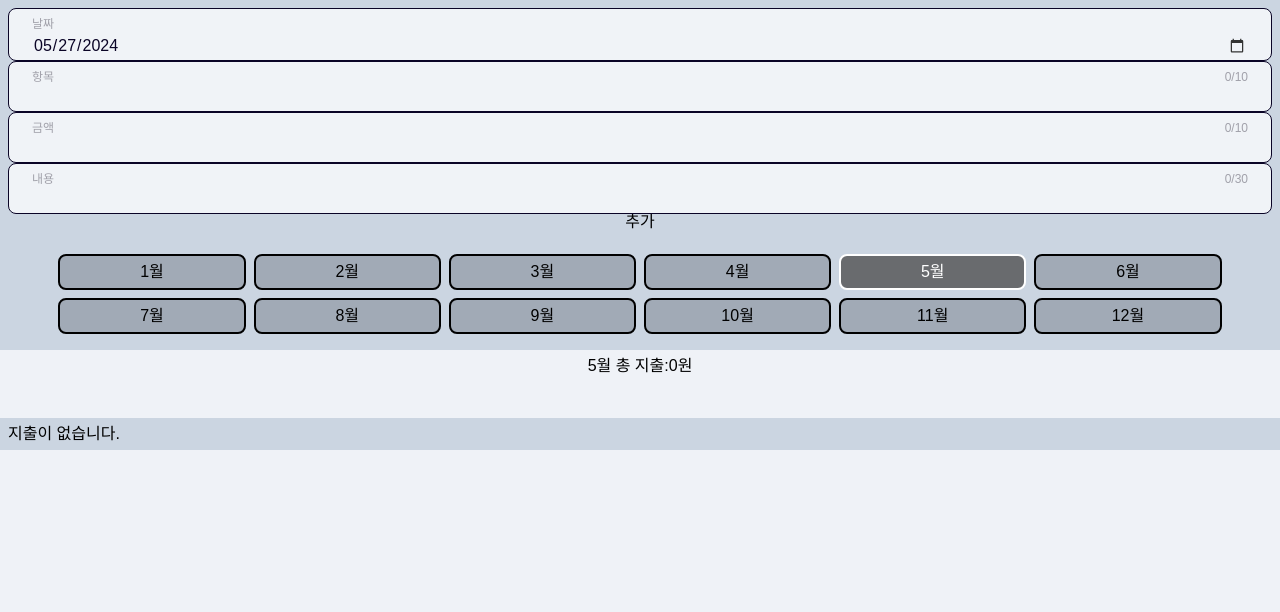
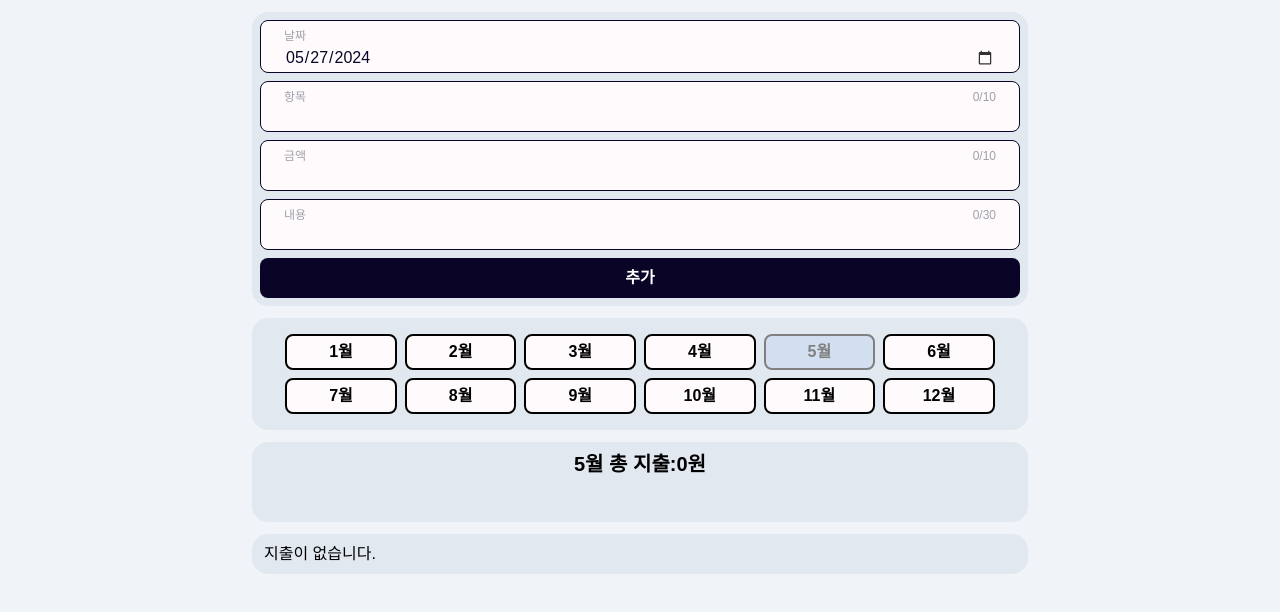
Before and after one commit to butterbeetle/sparta-account-book, a React (Vite) app: page / in a window 1280 px wide. Shown: the top 612 px of the page. Built offline with nearby package versions, Linux system fonts and the light colour scheme.

Commit message:
Design: 전체적인 디자인 변경

```diff
--- a/src/components/Calendar.jsx
+++ b/src/components/Calendar.jsx
@@ -4,7 +4,8 @@ import { monthSelectHandler } from "../redux/slices/record.slice";
 
 const CalendarDiv = styled.div`
   padding: 16px;
-  background: #cbd5e1;
+  background-color: #e2e8f0;
+  border-radius: 16px;
 `;
 
 const CalendarUl = styled.ul`
@@ -21,11 +22,12 @@ const Calendarli = styled.li`
   border-width: 2px;
   border-style: solid;
   text-align: center;
+  font-weight: bold;
   width: 15%;
   min-width: 60px;
   background-color: ${({ $isSelected }) =>
-    $isSelected ? "#696b6e" : "#a1aab6"};
-  color: ${({ $isSelected }) => ($isSelected ? "white" : "black")};
+    $isSelected ? "#d2dff0" : "#fffafc"};
+  color: ${({ $isSelected }) => ($isSelected ? "gray" : "black")};
   cursor: pointer;
 `;
 
--- a/src/components/DataInput.jsx
+++ b/src/components/DataInput.jsx
@@ -43,7 +43,7 @@ const Input = styled.input`
   border-radius: 8px;
   font-size: 16px;
   color: #0a0426;
-  background-color: #f0f3f7;
+  background-color: #fffafc;
   outline: none;
   transition: border-color 0.3s, box-shadow 0.3s;
 
--- a/src/components/DataInputForm.jsx
+++ b/src/components/DataInputForm.jsx
@@ -17,10 +17,32 @@ import validateInput from "../utils/validateInput";
 const Form = styled.form`
   display: flex;
   flex-direction: column;
+  gap: 8px;
   padding: 8px;
-  background: #cbd5e1;
+  background-color: #e2e8f0;
+  border-radius: 16px;
 `;
 
+const Button = styled.button`
+  padding: 12px;
+  font-size: 16px;
+  font-weight: bold;
+  color: #ffffff;
+  background-color: #0a0426;
+  border: none;
+  border-radius: 8px;
+  cursor: pointer;
+
+  &:hover {
+    background-color: #1c1c3b;
+    box-shadow: 0 4px 8px rgba(0, 0, 0, 0.2);
+  }
+
+  &:active {
+    background-color: #0a0426;
+    box-shadow: 0 2px 4px rgba(0, 0, 0, 0.2);
+  }
+`;
 const initialInputData = {
   date: formatDate(new Date()),
   category: "",
@@ -92,11 +114,11 @@ export default function DataInputForm() {
           setInputData={setInputData}
         />
       ))}
-      <button type="submit">{isUpdate ? "수정" : "추가"}</button>
+      <Button type="submit">{isUpdate ? "수정" : "추가"}</Button>
       {isUpdate && (
-        <button onClick={onDeleteHandler} type="button">
+        <Button onClick={onDeleteHandler} type="button">
           삭제
-        </button>
+        </Button>
       )}
     </Form>
   );
--- a/src/components/RecordsList.jsx
+++ b/src/components/RecordsList.jsx
@@ -4,14 +4,33 @@ import styled from "styled-components";
 import formatAmount from "../utils/formatAmount";
 
 const RecordsListMainDiv = styled.div`
-  padding: 8px;
-  background-color: #cbd5e1;
+  height: 100%;
+  padding: 12px;
+  background-color: #e2e8f0;
+  border-radius: 16px;
 `;
 
 const ListUl = styled.ul`
   display: flex;
   flex-direction: column;
   gap: 8px;
+  max-height: 400px;
+  overflow-y: auto;
+  padding-right: 16px;
+
+  &::-webkit-scrollbar {
+    width: 10px;
+  }
+  &::-webkit-scrollbar-thumb {
+    background-color: #575757;
+    border-radius: 16px;
+    border: 0 solid transparent;
+    background-clip: content-box;
+  }
+  &::-webkit-scrollbar-track {
+    background-color: #f1f1f1;
+    border-radius: 16px;
+  }
 `;
 
 const ListLi = styled.li`
@@ -20,8 +39,15 @@ const ListLi = styled.li`
   align-items: center;
   padding: 12px;
   border-radius: 8px;
-  border: 1px solid gray;
-  box-shadow: rgba(0, 0, 0, 0.1) 0px 4px 6px;
+  border: 1px solid #d1d5db;
+  background-color: #fffafc;
+  box-shadow: rgba(0, 0, 0, 0.1) 0px 2px 3px;
+
+  &:hover {
+    box-shadow: rgba(0, 0, 0, 0.1) 0px 12px 14px;
+    background-color: #d2dff0;
+    border: 1px solid #acb0b6;
+  }
 `;
 
 const ContentDiv = styled.div`
@@ -30,10 +56,11 @@ const ContentDiv = styled.div`
   flex: 1;
   flex-direction: column;
   gap: 8px;
+  color: #1f2937;
 `;
 
 const DateParagraph = styled.p`
-  color: gray;
+  color: #6b7280;
   font-size: 1rem;
   font-weight: bold;
 `;
@@ -52,12 +79,13 @@ const ContentParagraph = styled.p`
   white-space: nowrap;
   overflow: hidden;
   text-overflow: ellipsis;
+  color: #3b82f6;
 `;
 
 const AmountParagraph = styled.p`
   font-size: 1.2rem;
   font-weight: bold;
-  color: #3c98fd;
+  color: #3b82f6;
 `;
 
 export default function RecordsList() {
--- a/src/components/TotalOutlay.jsx
+++ b/src/components/TotalOutlay.jsx
@@ -8,14 +8,22 @@ const TotalOutlayDiv = styled.div`
   display: flex;
   gap: 8px;
   flex-direction: column;
-  padding: 8px;
+  padding: 12px;
   align-items: center;
+  background-color: #e2e8f0;
+  border-radius: 16px;
 `;
+const TotalOutlayDivH1 = styled.h1`
+  font-size: 20px;
+  font-weight: bold;
+`;
+
 const TotalOutlayGraph = styled.div`
   display: flex;
   width: 100%;
   height: 20px;
 `;
+
 const TotalOutlayColorDiv = styled.div`
   width: ${(props) => props.$width};
   height: 16px;
@@ -28,6 +36,7 @@ const TotalOutlayLegendDiv = styled.div`
   justify-content: center;
   align-items: center;
   gap: 6px;
+  font-weight: bold;
 `;
 const TotalOutlayLegend = styled.div`
   width: 100%;
@@ -43,6 +52,7 @@ const TotalOutlayLegendFlexDiv = styled.div`
 `;
 const TotalOutlayLegendCategory = styled(TotalOutlayLegendFlexDiv)`
   display: flex;
+  gap: 8px;
 `;
 const TotalOutlayLegendText = styled(TotalOutlayLegendFlexDiv)`
   text-align: end;
@@ -74,9 +84,9 @@ export default function TotalOutlay() {
 
   return (
     <TotalOutlayDiv>
-      <h1>
+      <TotalOutlayDivH1>
         {selectedMonth}월 총 지출:{formatAmount(totalAmount)}
-      </h1>
+      </TotalOutlayDivH1>
       <TotalOutlayGraph>
         {Object.values(categoryRecordsData).map(({ amount, bgColor }) => (
           <TotalOutlayColorDiv
--- a/src/layouts/DefaultLayout.jsx
+++ b/src/layouts/DefaultLayout.jsx
@@ -8,11 +8,11 @@ const GlobalStyle = createGlobalStyle`
 html,
 body {
   height: 100%;
-  background-color: #eff2f7;
+  background-color: #f0f4f8;
 }
 
-body > #root > div {
-  height: 100%;
+body > #root  {
+    height: 100%;
 }
 
 html,
--- a/src/pages/HomePage/HomePage.jsx
+++ b/src/pages/HomePage/HomePage.jsx
@@ -1,9 +1,20 @@
 import { useEffect } from "react";
 import { useSelector } from "react-redux";
+import styled from "styled-components";
 import Calendar from "../../components/Calendar";
 import DataInputForm from "../../components/DataInputForm";
 import RecordsList from "../../components/RecordsList";
 import TotalOutlay from "../../components/TotalOutlay";
+
+const MainDiv = styled.div`
+  padding: 12px;
+  max-width: 800px;
+  min-height: 800px;
+  margin: 0 auto;
+  display: flex;
+  flex-direction: column;
+  gap: 12px;
+`;
 
 export default function HomePage() {
   const data = useSelector((state) => state.record);
@@ -13,11 +24,11 @@ export default function HomePage() {
   }, [data]);
 
   return (
-    <main>
+    <MainDiv>
       <DataInputForm />
       <Calendar />
       <TotalOutlay />
       <RecordsList />
-    </main>
+    </MainDiv>
   );
 }
--- a/src/pages/RecordDetailPage/RecordDetailPage.jsx
+++ b/src/pages/RecordDetailPage/RecordDetailPage.jsx
@@ -1,9 +1,18 @@
+import styled from "styled-components";
 import DataInputForm from "../../components/DataInputForm";
-
+const MainDiv = styled.div`
+  padding: 12px;
+  max-width: 800px;
+  min-height: 800px;
+  margin: 0 auto;
+  display: flex;
+  flex-direction: column;
+  gap: 12px;
+`;
 export default function RecordDetailPage() {
   return (
-    <div>
+    <MainDiv>
       <DataInputForm />
-    </div>
+    </MainDiv>
   );
 }
```
